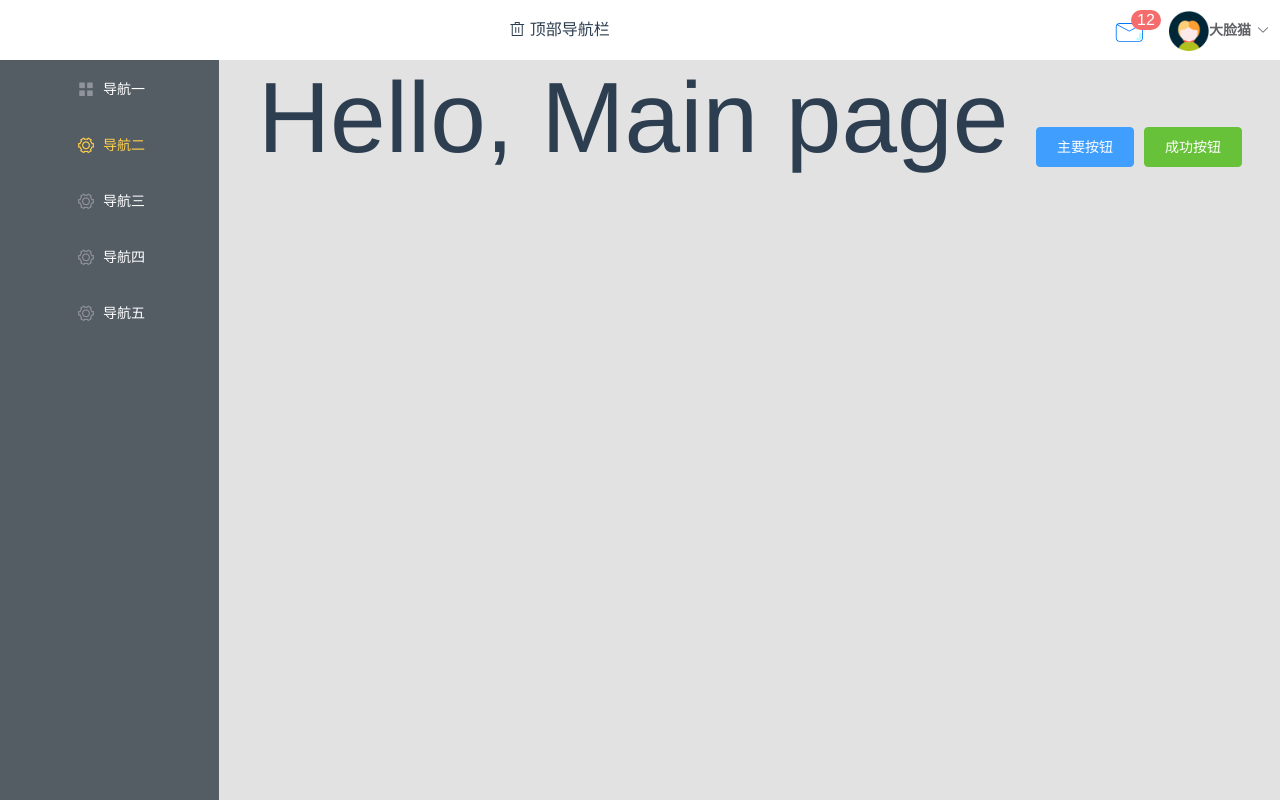
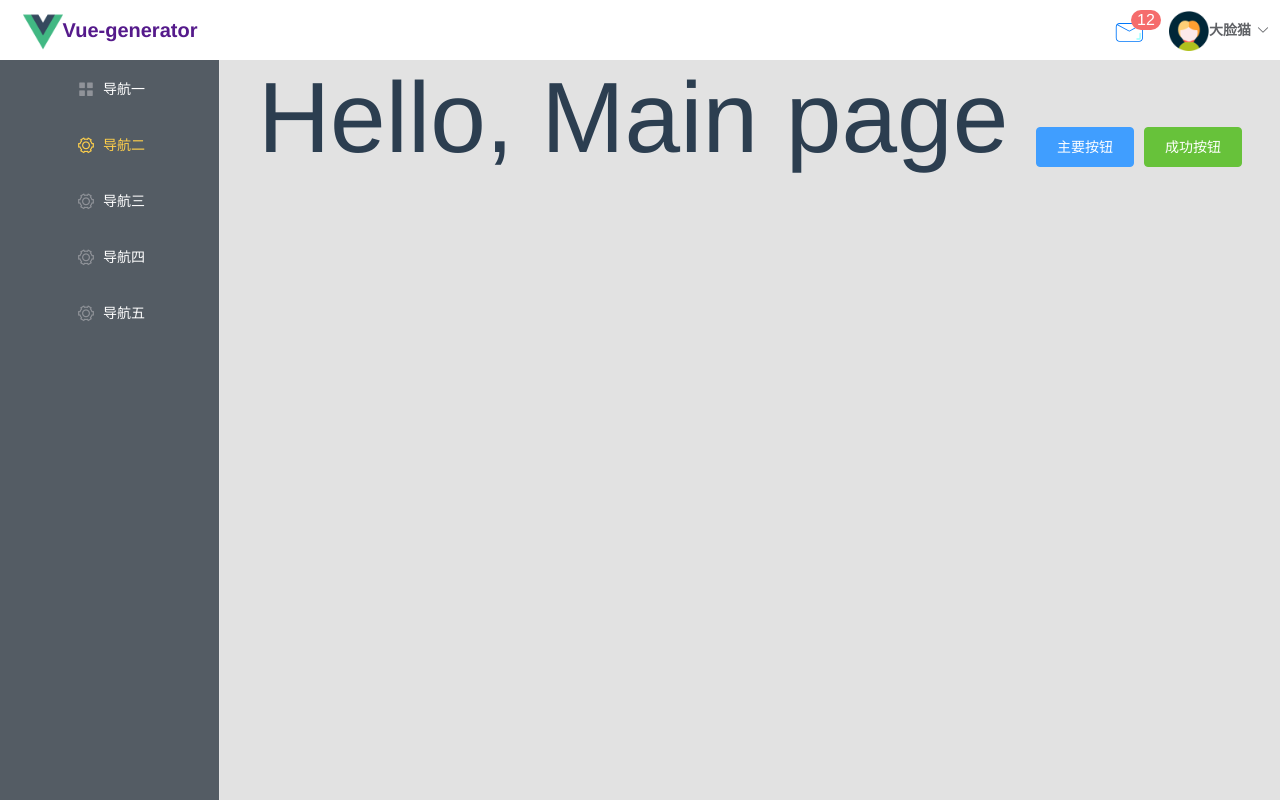
Before and after one commit to jiazhuoyi/vue-generator, a Vue app: page / in a window 1280 px wide. Built offline with nearby package versions, Linux system fonts and the light colour scheme.

Commit message:
add website logo

```diff
--- a/src/components/navbar.vue
+++ b/src/components/navbar.vue
@@ -1,7 +1,9 @@
 <template>
   <div class="navbar">
-    <i class="el-icon-delete"></i>
-    顶部导航栏
+    <a href="" class="site">
+      <img src="../../static/icons/logo.png" alt="" class="logo">
+      <span>Vue-generator</span>
+    </a>
     <div class="right-menu">
       <div class="notice">
         <badge v-bind:max="noticeMax" v-bind:value="noticeCount" v-bind:is-hidden="isHidden">
@@ -58,6 +60,18 @@ export default {
   height: 60px
   line-height: 60px
   background-color: #fff
+  .site
+    position: absolute
+    float: left
+    width: 220px
+    left: 0px
+    text-decoration: none
+    font-size: 20px
+    font-weight: bolder
+    .logo
+      width: 40px
+      height: 40px
+      vertical-align: middle
   .right-menu
     float: right
     .notice
```
Also changed, not shown: static/icons/logo.png (added).
